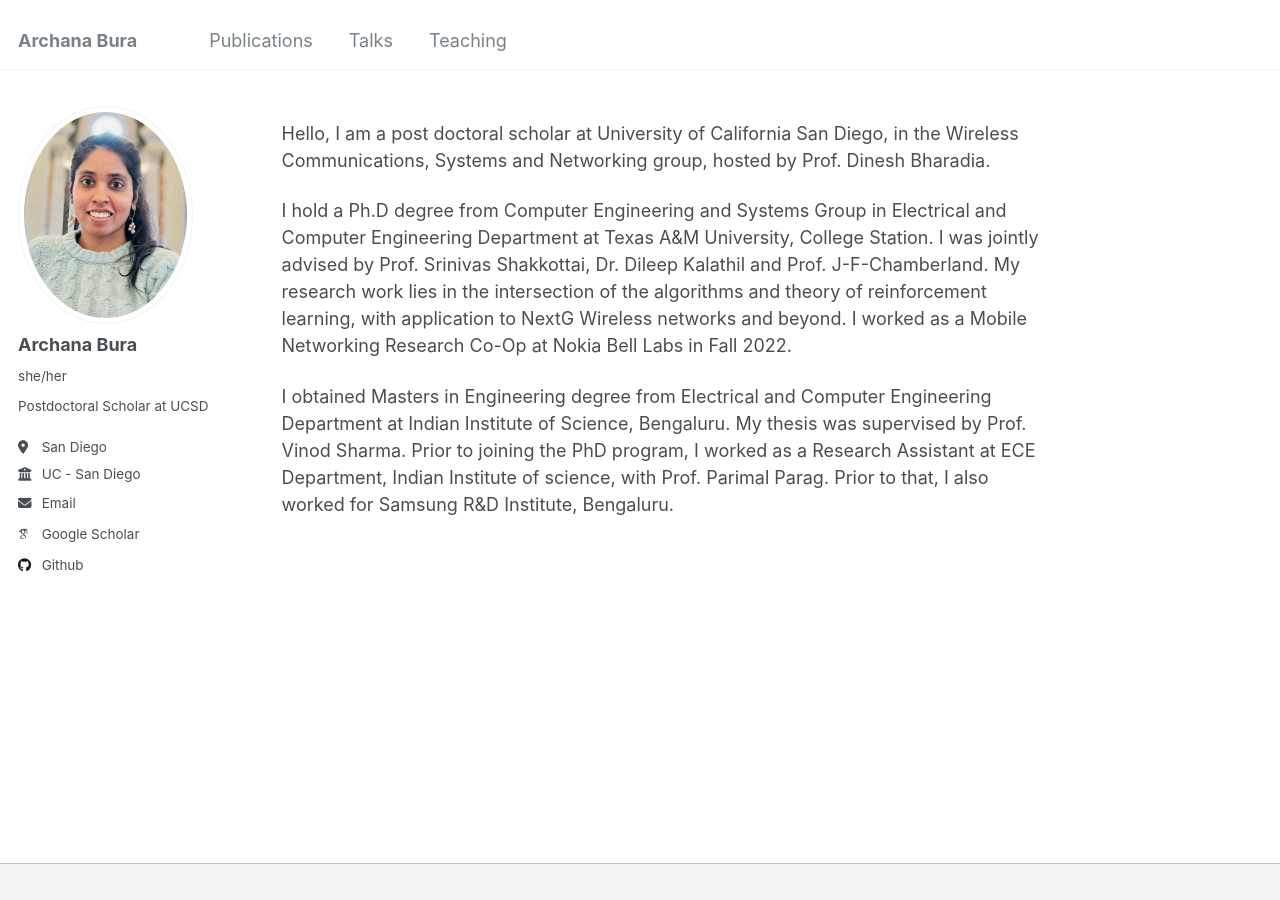
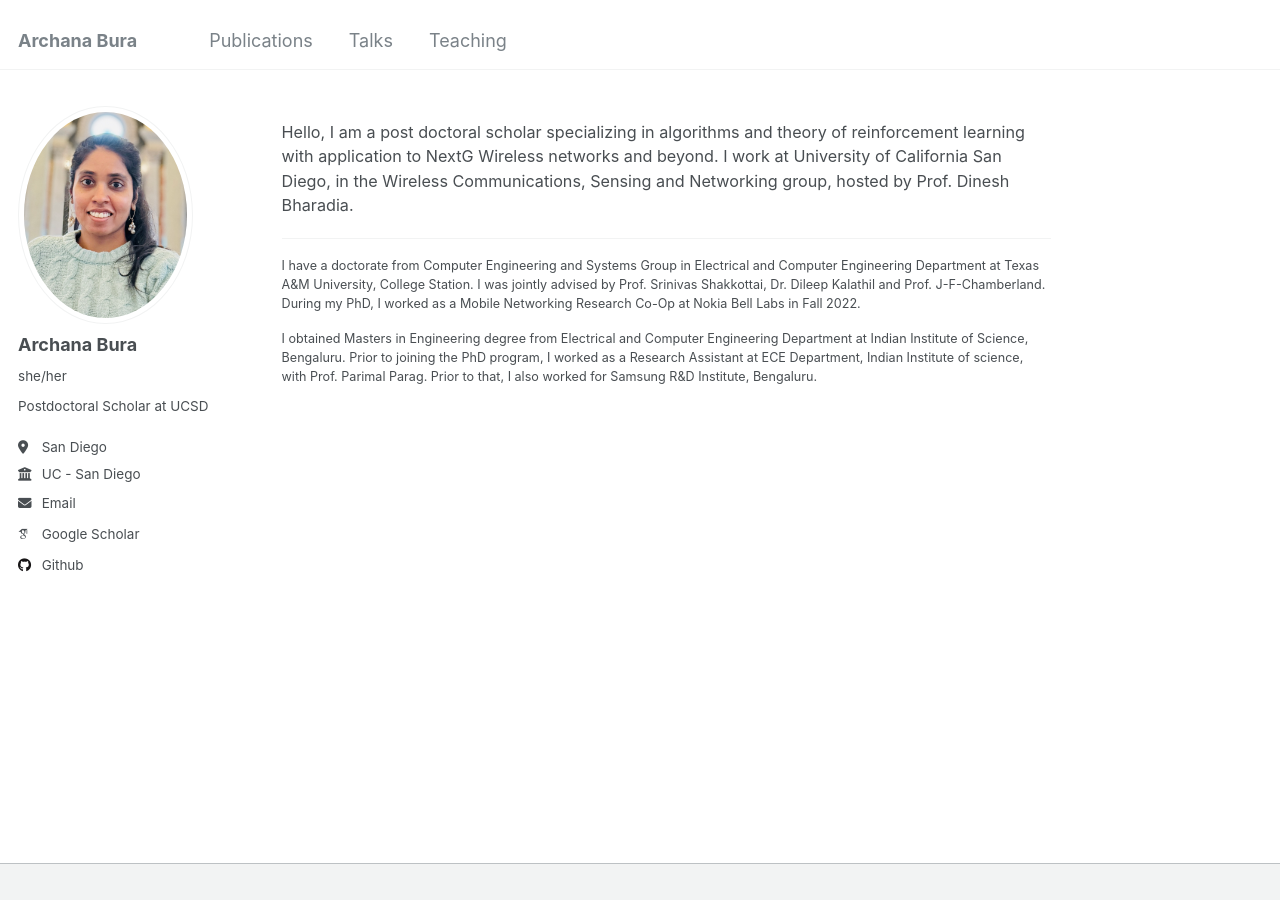
Before and after one commit to archanabura/archanabura.github.io, a Jekyll site: the page built from _pages/about.md, in a window 1280 px wide. Built offline with Jekyll 4.4.1, drawn with Linux system fonts in a browser that asks for light colours; some web fonts are replaced.

Commit message:
aboutmechanged

```diff
--- a/_pages/about.md
+++ b/_pages/about.md
@@ -6,8 +6,16 @@ redirect_from:
   - /about/
   - /about.html
 ---
-Hello, I am a post doctoral scholar at University of California San Diego, in the Wireless Communications, Systems and Networking group, hosted by Prof. Dinesh Bharadia.
+<p style="font-size:90%;">
+Hello, I am a post doctoral scholar specializing in algorithms and theory of reinforcement learning with application to NextG Wireless networks and beyond. I work at University of California San Diego, in the Wireless Communications, Sensing and Networking group, hosted by Prof. Dinesh Bharadia.
+</p>
 
-I hold a Ph.D degree from Computer Engineering and Systems Group in Electrical and Computer Engineering Department at Texas A&M University, College Station. I was jointly advised by Prof. Srinivas Shakkottai, Dr. Dileep Kalathil and Prof. J-F-Chamberland. My research work lies in the intersection of the algorithms and theory of reinforcement learning, with application to NextG Wireless networks and beyond. I worked as a Mobile Networking Research Co-Op at Nokia Bell Labs in Fall 2022.
+<hr>
 
- I obtained Masters in Engineering degree from Electrical and Computer Engineering Department at Indian Institute of Science, Bengaluru. My thesis was supervised by Prof. Vinod Sharma. Prior to joining the PhD program, I worked as a Research Assistant at ECE Department, Indian Institute of science, with Prof. Parimal Parag. Prior to that, I also worked for Samsung R&D Institute, Bengaluru.
+<p style="font-size:70%;">
+I have a doctorate from Computer Engineering and Systems Group in Electrical and Computer Engineering Department at Texas A&M University, College Station. I was jointly advised by Prof. Srinivas Shakkottai, Dr. Dileep Kalathil and Prof. J-F-Chamberland. During my PhD, I worked as a Mobile Networking Research Co-Op at Nokia Bell Labs in Fall 2022.
+</p>
+
+<p style="font-size:70%;">
+ I obtained Masters in Engineering degree from Electrical and Computer Engineering Department at Indian Institute of Science, Bengaluru. Prior to joining the PhD program, I worked as a Research Assistant at ECE Department, Indian Institute of science, with Prof. Parimal Parag. Prior to that, I also worked for Samsung R&D Institute, Bengaluru.
+</p>
```
